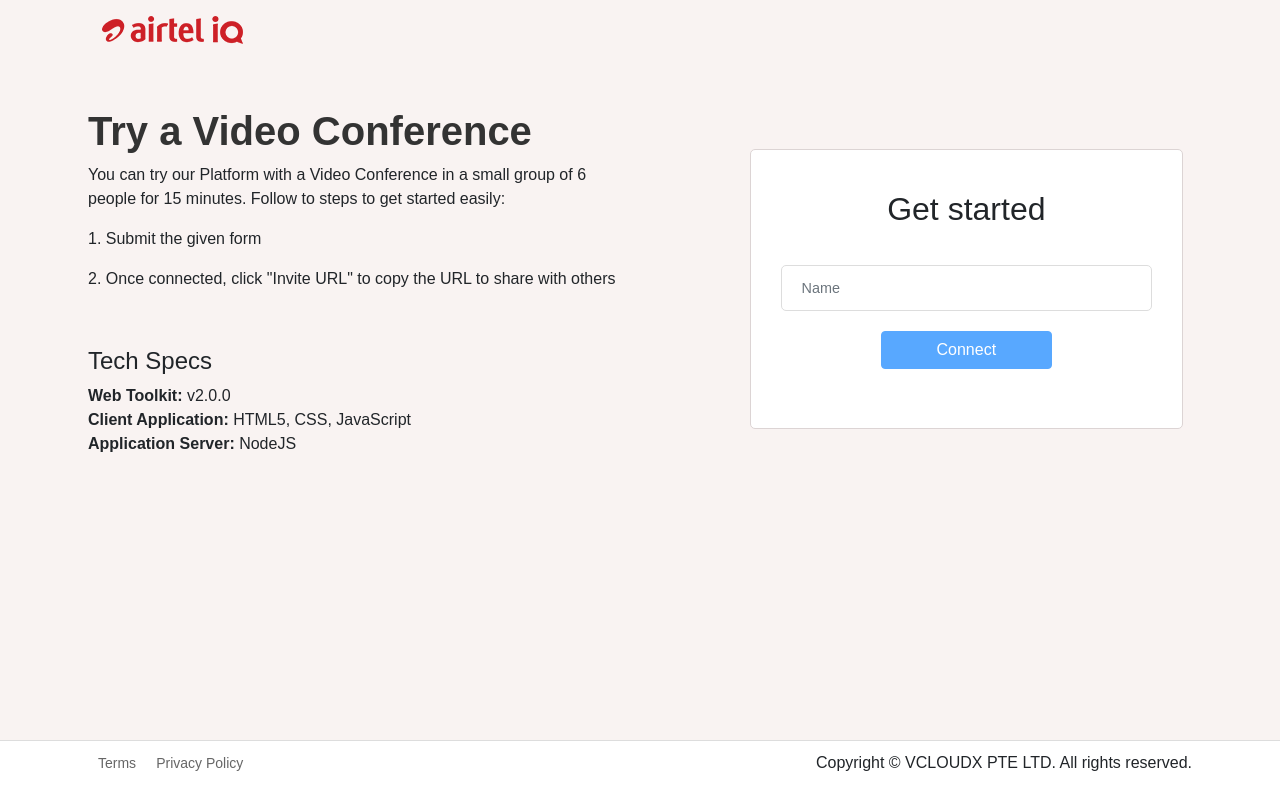
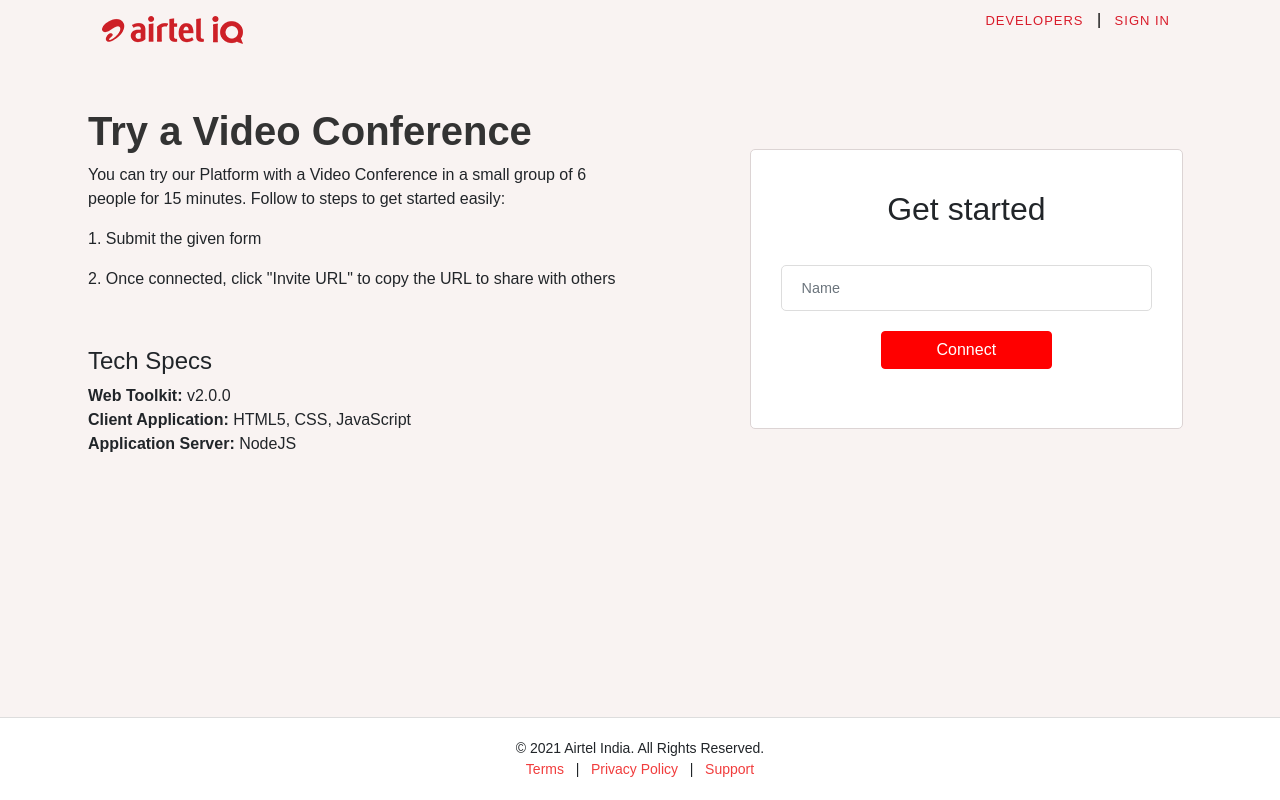
Before and after one commit to souravd-vcloudx/Try-VideoIQ, a website: page public/index.html in a window 1280 px wide. Drawn offline with nearby package versions, Linux system fonts and the light colour scheme; a script that the page names is missing; files whose address does not match are found by name.

Commit message:
updated index.html

```diff
--- a/public/index.html
+++ b/public/index.html
@@ -31,7 +31,10 @@
                 <div class="navbar-collapse collapse nav justify-content-end">
                     <ul class="nav justify-content-end ton-hedr-nav">
                         <li class="nav-item">
-
+                            <p>
+                                <a href="https://www.videoiq.airtel.in/developer/" target="_blank">Developers</a> |
+                                <a href="https://cpaasportal.videoiq.airtel.in/" target="_blank">Sign In</a>
+                            </p>
                         </li>
                     </ul>
                 </div>
@@ -112,17 +115,23 @@
             </div>
         </div>
     </div>
-    <footer>
+    <footer class="cm-airtel-iq-footer">
         <div class="container">
             <div class="row">
-                <div class="col-12 col-md-6">
-                    <ul class="footerUl">
-                        <li><a href="https://www.enablex.io/legals/tou/">Terms</a></li>
-                        <li><a href="https://www.enablex.io/legals/privacy-policy/">Privacy Policy</a></li>
-                    </ul>
-                </div>
-                <div class="col-12 col-md-6">
-                    <p class="footer-p">Copyright © VCLOUDX PTE LTD. All rights reserved.</p>
+                <div class="inner text-center">
+
+                    <p>© 2021 Airtel India. All Rights Reserved.</p>
+
+                    <p>
+                        <a href="https://cpaasportal.videoiq.airtel.in/terms-conditions.html" target="_blank">Terms</a>
+                        &nbsp; | &nbsp;
+                        <a href="https://cpaasportal.videoiq.airtel.in/privacy-policy.html" target="_blank">Privacy
+                            Policy</a>
+                        &nbsp; | &nbsp;
+                        <a href="mailto:Support.videoiq@airtel.com">Support</a>
+                    </p>
+
+
                 </div>
             </div>
         </div>
@@ -134,8 +143,8 @@
     <script src="https://cdnjs.cloudflare.com/ajax/libs/toastr.js/2.1.4/toastr.min.js"
         integrity="sha256-yNbKY1y6h2rbVcQtf0b8lq4a+xpktyFc3pSYoGAY1qQ=" crossorigin="anonymous"></script>
     <script type="text/javascript" src="../config.js"></script>
+    <script type="text/javascript" src="js/index.js"></script>
     <script type="text/javascript" src="js/EnxRtc.js"></script>
-    <script type="text/javascript" src="js/index.js"></script>
     <script type="text/javascript" src="js/room.js"></script>
     <script type="text/javascript" src="js/util.js"></script>
 </body>
```
